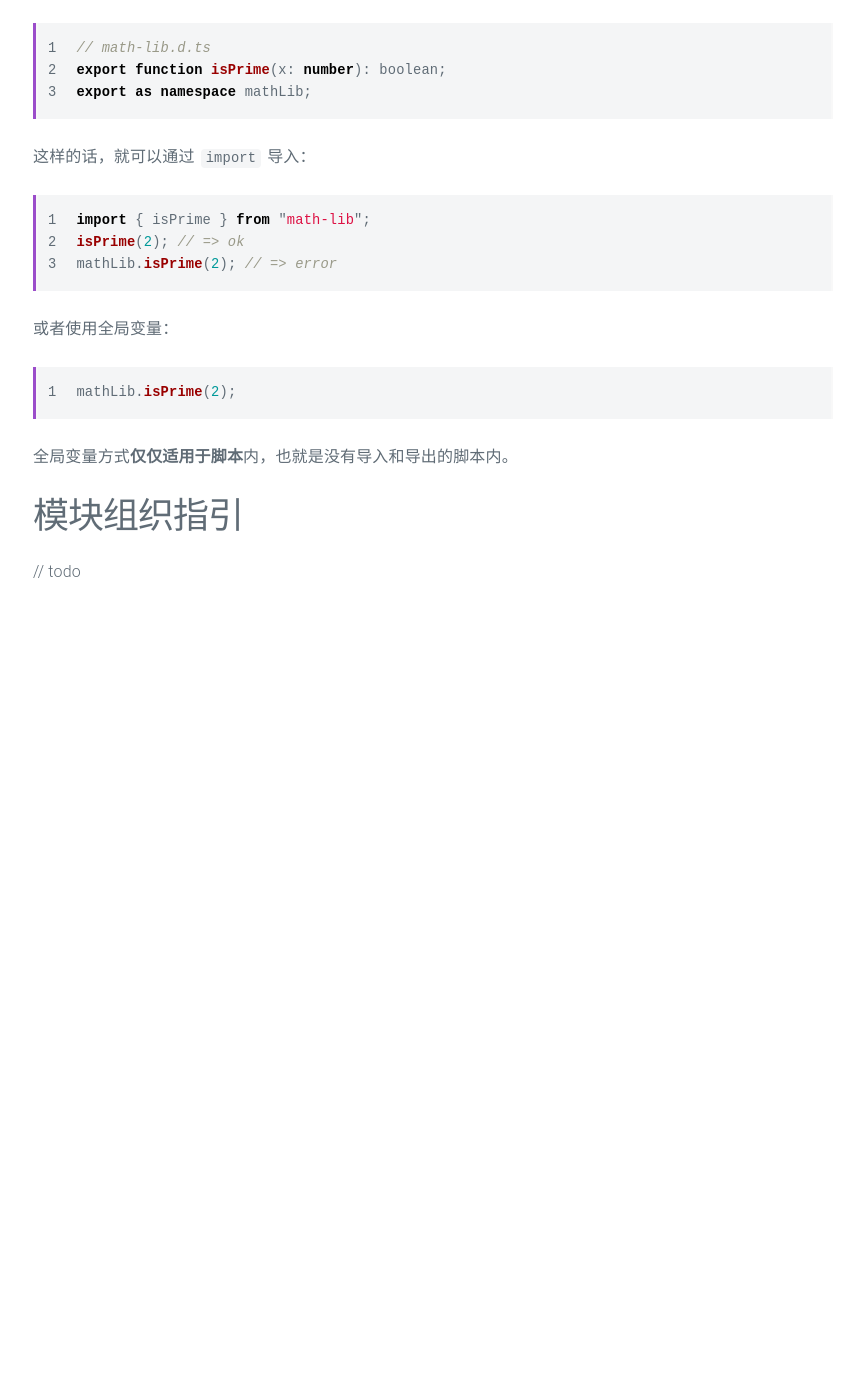
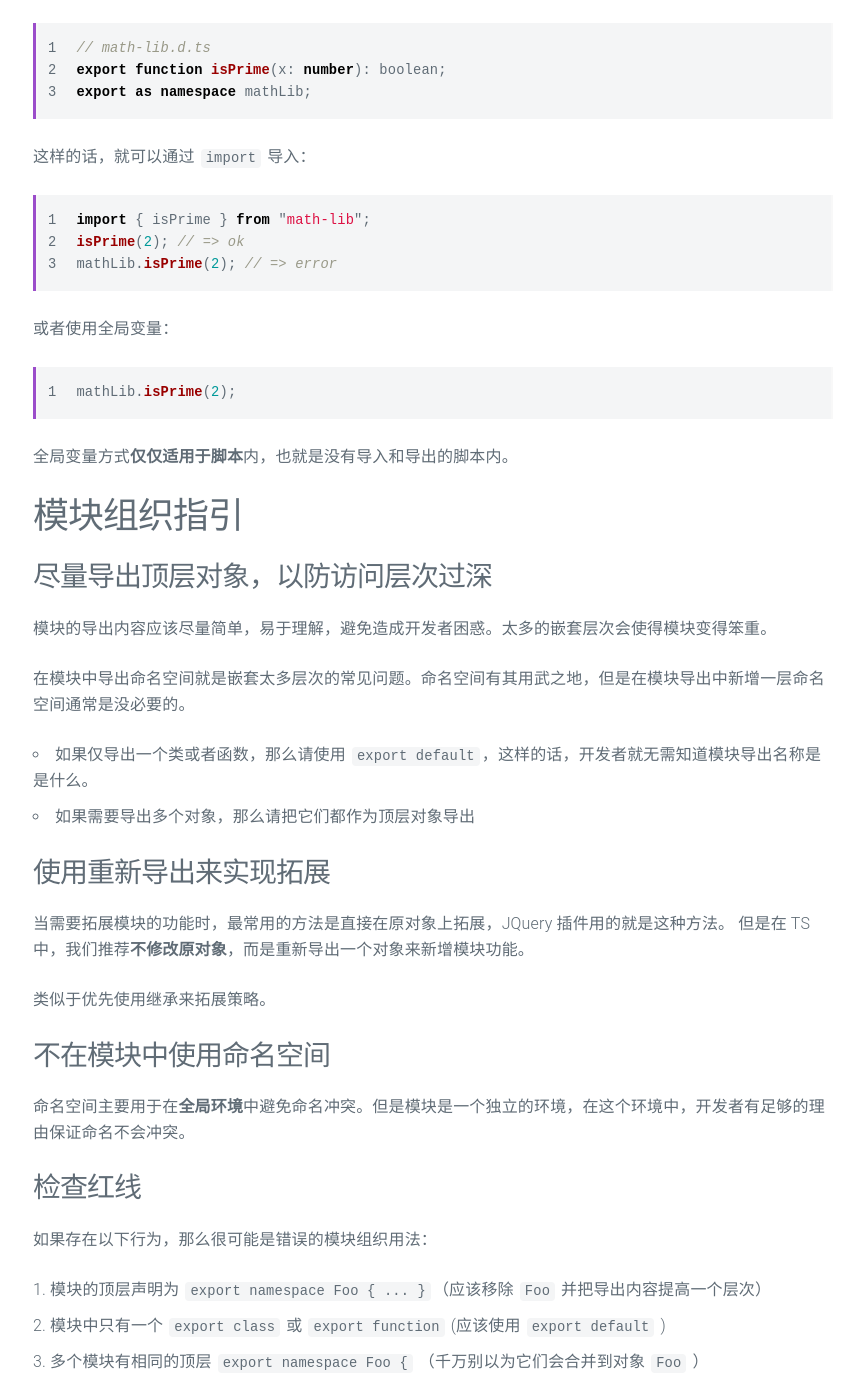
Before and after one commit to mmzhong/mmzhong.github.io, a Jekyll site: the page built from _posts/2017-12-31-ts-handbook-13-modules.md, in a window 1280 px wide and 1400 px high, scrolled down 6544 px. Shown: the whole window, without its empty margins (207-1062 px from the left). Built offline with Jekyll 4.4.1, drawn with Linux system fonts in a browser that asks for light colours; before the commit the page ends 7154 px from its top, so only the background shows below that; some of the changed text lies outside the part shown.

Commit message:
chore: polishing

````diff
--- a/_posts/2017-12-31-ts-handbook-13-modules.md
+++ b/_posts/2017-12-31-ts-handbook-13-modules.md
@@ -16,7 +16,7 @@ TS 的模块概念与 ES6 的一致。
 
 ## 导出
 
-### 导出声明
+### 声明导出
 
 任何声明包括变量、函数、类、类型别名和接口等，都可以通过简单的加上 `export` 来导出。
 
@@ -26,7 +26,7 @@ export interface StringValidator {
 }
 ```
 
-### 导出语句
+### 语句导出
 
 当导出对象需要被重新命名时，导出语句会很好用。上面的例子可以写成：
 
@@ -38,7 +38,7 @@ export { StringValidator }; // visiable as StringValidator
 export { StringValidator as SV }; // visiable as SV
 ```
 
-注意，不能写成 `export StringValidator` 。
+注意，不能写成 `export StringValidator` ，因为 `StringValidator` 不是语句。
 
 ### 重新导出
 
@@ -48,7 +48,7 @@ export { StringValidator as SV }; // visiable as SV
 export { ZipCodeValidator as RexExpBasedZipCodeValidator } from './ZipCodeValidator';
 ```
 
-上面重新导出时也顺便重新命名了一下。
+上面重新导出时也顺便进行了重新命名。
 
 也可以使用 `*` 表示所有导出对象：
 
@@ -77,9 +77,9 @@ import * as validator from "./ZipCodeValidator";
 let v = new validator.ZipCodeValidator();
 ```
 
-虽然下面的做法是不推荐的，但是有些场景下，一些模块需要单独设置相关全局变量以供其他模块使用。
+虽然下面的做法是**不推荐**的，但是有些场景下，一些模块需要单独设置相关全局变量以供其他模块使用。
 这些模块没有任何导出，或者使用者不关心其任何导出。
-导入这类仅有副作用的模块使用以下方法：
+导入这类仅有**副作用**的模块使用以下方法：
 
 ```ts
 import './my-module.js';
@@ -145,7 +145,7 @@ export = StringValidator;
 import SV = require('./StringValidator');
 ```
 
-注意，只有在目标代码模块为 CommonJS 和 AMD 才能使用此做法。
+注意，只有在目标代码模块为 CommonJS 和 AMD 时才能使用此做法。
 
 ## 代码生成
 
@@ -163,7 +163,7 @@ TS 支持生成以下格式的模块：
 在 TS 中也能实现此功能，但是又如何同时保持类型检查功能呢？毕竟模块是运行时才加载的。
 
 编译器会检查每个模块是否在生成的代码中有被用到。
-如果一个模块导出对象在被引用时，**仅仅**被用在类型注解中，而**不在任何表达式**中，那么在生成的代码中就不会产生对此模块的 `require` 调用。
+如果一个模块导出对象在被引用时，**仅仅**被用在**类型注解**中，而**不在任何表达式**中，那么在生成的代码中就不会产生对此模块的 `require` 调用。
 这种方式有助于提高性能，也正是实现动态加载原因。
 
 举个栗子：
@@ -217,7 +217,7 @@ if (needZipValidation) {
 
 ## 使用第三方库
 
-为了描述不是使用 TS 写的第三方库，我们可以使用**声明**（Declaration）来描述库所暴露的 API 。
+为了描述非 TS 编写的第三方库，我们可以使用**声明**（Declaration）来描述其所暴露的 API 。
 
 这些不包含实现的声明称为 Ambient ，它们被定义在 `.d.ts` 文件中，作用与 C/C++ 中的 `.h` 头文件类似。
 
@@ -313,4 +313,30 @@ mathLib.isPrime(2);
 
 ## 模块组织指引
 
-// todo
+### 尽量导出顶层对象，以防访问层次过深
+
+模块的导出内容应该尽量简单，易于理解，避免造成开发者困惑。太多的嵌套层次会使得模块变得笨重。
+
+在模块中导出命名空间就是嵌套太多层次的常见问题。命名空间有其用武之地，但是在模块导出中新增一层命名空间通常是没必要的。
+
+* 如果仅导出一个类或者函数，那么请使用 `export default`，这样的话，开发者就无需知道模块导出名称是是什么。
+* 如果需要导出多个对象，那么请把它们都作为顶层对象导出
+
+### 使用重新导出来实现拓展
+
+当需要拓展模块的功能时，最常用的方法是直接在原对象上拓展，JQuery 插件用的就是这种方法。
+但是在 TS 中，我们推荐**不修改原对象**，而是重新导出一个对象来新增模块功能。
+
+类似于优先使用继承来拓展策略。
+
+### 不在模块中使用命名空间
+
+命名空间主要用于在**全局环境**中避免命名冲突。但是模块是一个独立的环境，在这个环境中，开发者有足够的理由保证命名不会冲突。
+
+### 检查红线
+
+如果存在以下行为，那么很可能是错误的模块组织用法：
+
+1. 模块的顶层声明为 `export namespace Foo { ... }`（应该移除 `Foo` 并把导出内容提高一个层次）
+2. 模块中只有一个 `export class` 或 `export function` (应该使用 `export default` )
+3. 多个模块有相同的顶层 `export namespace Foo {` （千万别以为它们会合并到对象 `Foo` ）
````
Also changed, not shown: other parts of _posts/2017-12-31-ts-handbook-13-modules.md (+2 -2 lines), _posts/2017-12-30-ts-handbook-11-symbols.md (+6 -6 lines), _posts/2017-12-31-ts-handbook-12-iterators.md (+3 -3 lines).
